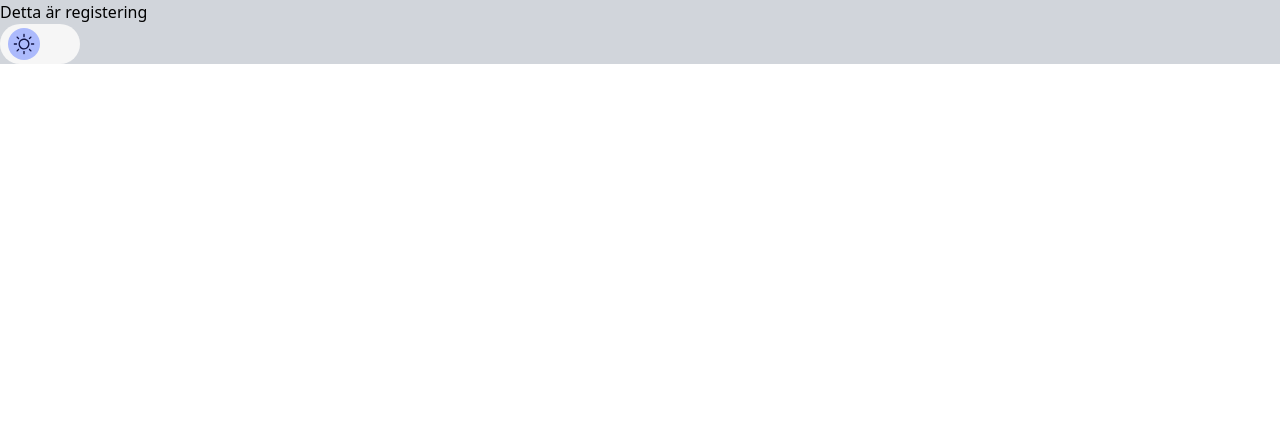
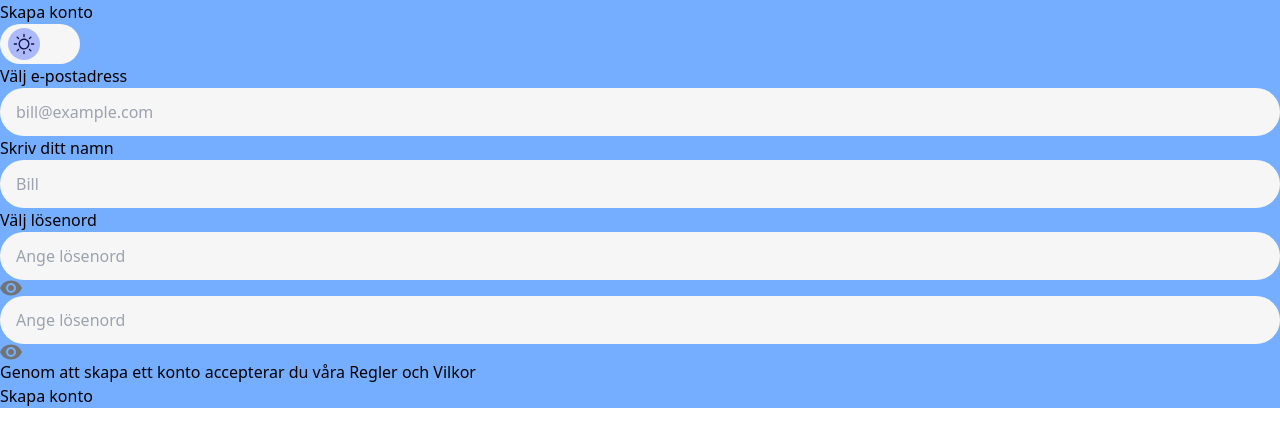
Before and after one commit to AxelEnghamre/subscriptions_tracker, a Next.js app: page /sign-up in a window 1280 px wide. Shown: the top 446 px of the page. Built offline with nearby package versions, Linux system fonts and the light colour scheme.

Commit message:
updated sign up form

```diff
--- a/src/components/auth/SignUp.tsx
+++ b/src/components/auth/SignUp.tsx
@@ -1,10 +1,105 @@
+"use client";
+
+import { useState } from "react";
 import ThemeButton from "../UI/buttons/ThemeButton";
+import Input from "../UI/Input";
+import ShowPasswordButton from "../UI/ShowPasswordButton";
+import { signUpSchema } from "@/lib/schemas/AuthSchemas";
+
+// const nameSchema = signUpSchema.pick({ name: true });
+// const emailSchema = signUpSchema.pick({ email: true });
+// const passwordSchema = signUpSchema.pick({ password: true });
+// const passwordSchema = signUpSchema.pick({ password: true });
 
 const SignUp = () => {
-  return <div className="bg-gray-300">
-  <div>Detta är registering</div>
-  <ThemeButton />
-  </div>;
+  const [showPassword, setShowPassword] = useState(false);
+  const [showConfirmPassword, setshowConfirmPassword] = useState(false);
+  const [signUpFormValue, setSignUpFormValue] = useState({
+    email: "",
+    name: "",
+    password: "",
+    confirmPassword: "",
+  });
+
+  const handleChange = (event: React.ChangeEvent<HTMLInputElement>) => {
+    const name = event.target.name;
+    const value = event.target.value;
+
+    setSignUpFormValue((signUpFormValueSate) => ({
+      ...signUpFormValueSate,
+      [name]: value,
+    }));
+  };
+  return (
+    <div className="bg-dawn">
+      <h2>Skapa konto</h2>
+      <ThemeButton />
+      <form action="submit">
+        <div>
+          <label htmlFor="email">Välj e-postadress</label>
+          <Input
+            type="email"
+            name="email"
+            placeholder="bill@example.com"
+            value={signUpFormValue.email}
+            onChange={handleChange}
+            id="email"
+          />
+        </div>
+        <label htmlFor="name">Skriv ditt namn</label>
+        <Input
+          type="name"
+          name="name"
+          placeholder="Bill"
+          value={signUpFormValue.name}
+          onChange={handleChange}
+          id="name"
+        />
+        <div></div>
+
+        <div>
+          <label htmlFor="password">Välj lösenord</label>
+          <div>
+            <Input
+              type={!showPassword ? "password" : "text"}
+              name="password"
+              placeholder="Ange lösenord"
+              value={signUpFormValue.password}
+              onChange={handleChange}
+              id="password"
+            />
+            <ShowPasswordButton
+              onClick={() =>
+                showPassword ? setShowPassword(false) : setShowPassword(true)
+              }
+            />
+          </div>
+          <div>
+            <Input
+              type={!showConfirmPassword ? "password" : "text"}
+              name="confirmPassword"
+              placeholder="Ange lösenord"
+              value={signUpFormValue.confirmPassword}
+              onChange={handleChange}
+              id="password"
+            />
+            <ShowPasswordButton
+              onClick={() =>
+                showConfirmPassword
+                  ? setshowConfirmPassword(false)
+                  : setshowConfirmPassword(true)
+              }
+            />
+          </div>
+        </div>
+        <p>
+          Genom att skapa ett konto accepterar du våra{" "}
+          <a href="">Regler och Vilkor</a>
+        </p>
+        <button>Skapa konto</button>
+      </form>
+    </div>
+  );
 };
 
 export default SignUp;
```
